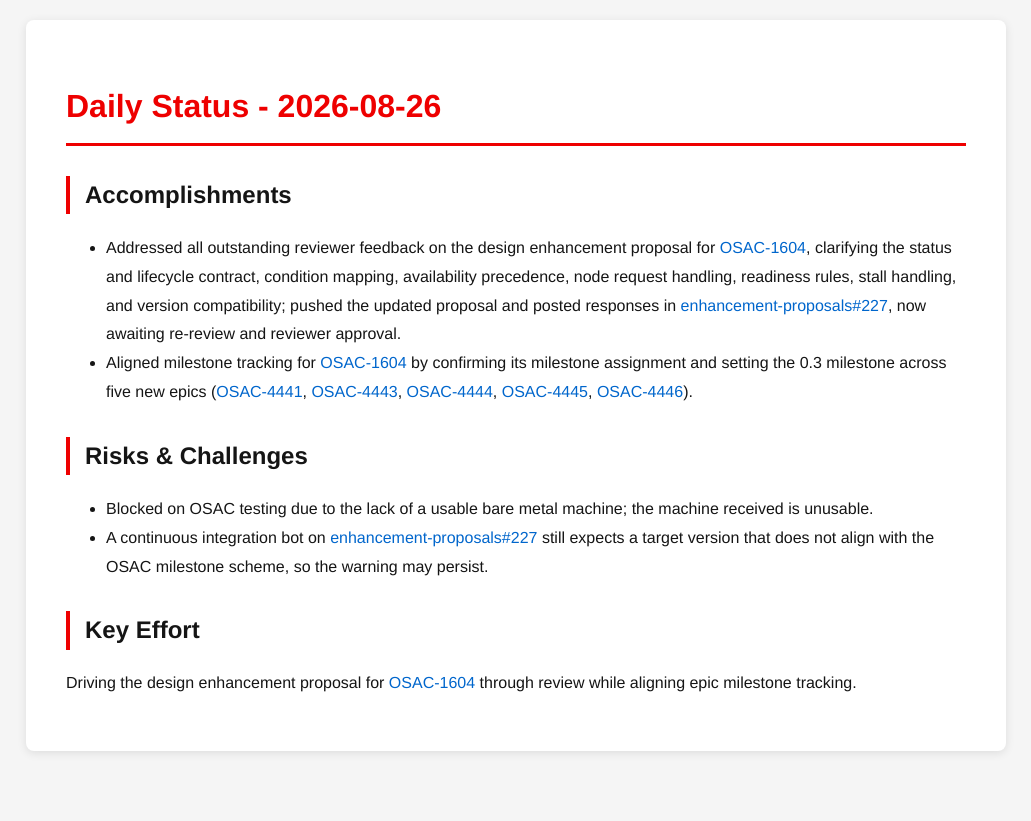
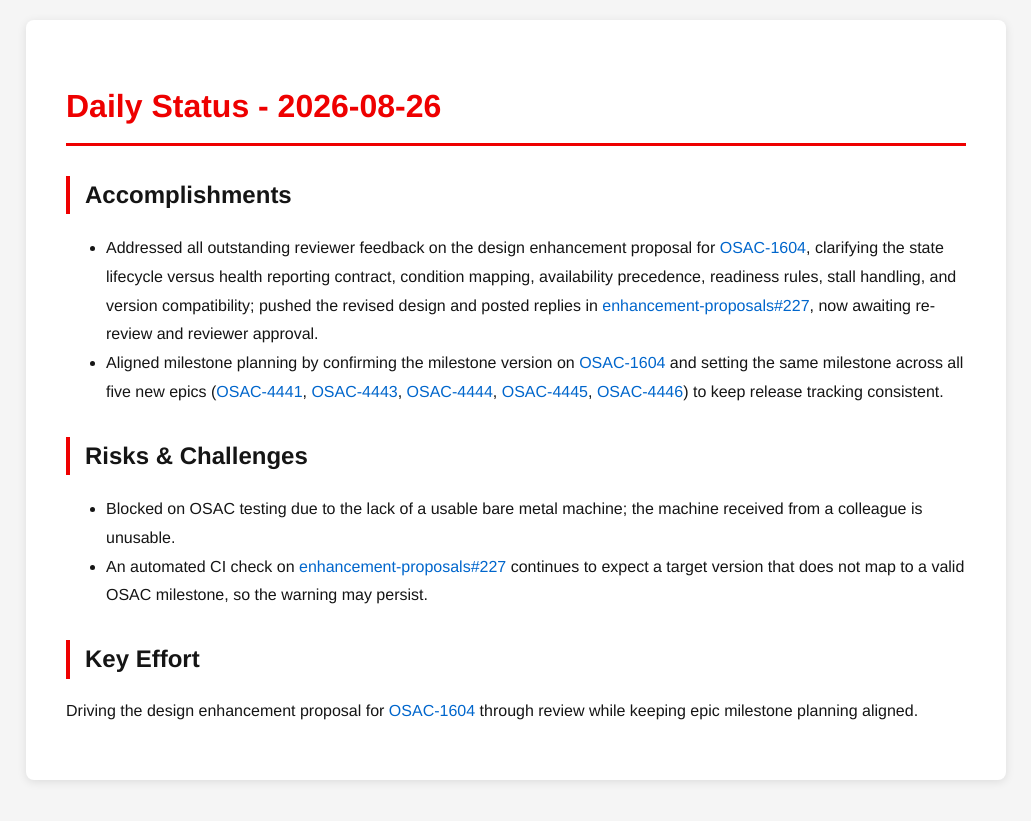
Before and after one commit to tzvatot/daily-status, a Jekyll site: the page built from 2026-08-26.md, in a window 1280 px wide. Shown: the top 821 px of the page, without its empty margins (124-1155 px from the left). Built offline with Jekyll 4.4.1, drawn with Linux system fonts in a browser that asks for light colours.

Commit message:
Daily status update - 2026-08-26

```diff
--- a/2026-08-26.md
+++ b/2026-08-26.md
@@ -7,12 +7,12 @@ date: 2026-08-26
 # Daily Status - 2026-08-26
 
 ## Accomplishments
-- Addressed all outstanding reviewer feedback on the design enhancement proposal for [OSAC-1604](https://redhat.atlassian.net/browse/OSAC-1604), clarifying the status and lifecycle contract, condition mapping, availability precedence, node request handling, readiness rules, stall handling, and version compatibility; pushed the updated proposal and posted responses in [enhancement-proposals#227](https://github.com/osac-project/enhancement-proposals/pull/227), now awaiting re-review and reviewer approval.
-- Aligned milestone tracking for [OSAC-1604](https://redhat.atlassian.net/browse/OSAC-1604) by confirming its milestone assignment and setting the 0.3 milestone across five new epics ([OSAC-4441](https://redhat.atlassian.net/browse/OSAC-4441), [OSAC-4443](https://redhat.atlassian.net/browse/OSAC-4443), [OSAC-4444](https://redhat.atlassian.net/browse/OSAC-4444), [OSAC-4445](https://redhat.atlassian.net/browse/OSAC-4445), [OSAC-4446](https://redhat.atlassian.net/browse/OSAC-4446)).
+- Addressed all outstanding reviewer feedback on the design enhancement proposal for [OSAC-1604](https://redhat.atlassian.net/browse/OSAC-1604), clarifying the state lifecycle versus health reporting contract, condition mapping, availability precedence, readiness rules, stall handling, and version compatibility; pushed the revised design and posted replies in [enhancement-proposals#227](https://github.com/osac-project/enhancement-proposals/pull/227), now awaiting re-review and reviewer approval.
+- Aligned milestone planning by confirming the milestone version on [OSAC-1604](https://redhat.atlassian.net/browse/OSAC-1604) and setting the same milestone across all five new epics ([OSAC-4441](https://redhat.atlassian.net/browse/OSAC-4441), [OSAC-4443](https://redhat.atlassian.net/browse/OSAC-4443), [OSAC-4444](https://redhat.atlassian.net/browse/OSAC-4444), [OSAC-4445](https://redhat.atlassian.net/browse/OSAC-4445), [OSAC-4446](https://redhat.atlassian.net/browse/OSAC-4446)) to keep release tracking consistent.
 
 ## Risks & Challenges
-- Blocked on OSAC testing due to the lack of a usable bare metal machine; the machine received is unusable.
-- A continuous integration bot on [enhancement-proposals#227](https://github.com/osac-project/enhancement-proposals/pull/227) still expects a target version that does not align with the OSAC milestone scheme, so the warning may persist.
+- Blocked on OSAC testing due to the lack of a usable bare metal machine; the machine received from a colleague is unusable.
+- An automated CI check on [enhancement-proposals#227](https://github.com/osac-project/enhancement-proposals/pull/227) continues to expect a target version that does not map to a valid OSAC milestone, so the warning may persist.
 
 ## Key Effort
-Driving the design enhancement proposal for [OSAC-1604](https://redhat.atlassian.net/browse/OSAC-1604) through review while aligning epic milestone tracking.
+Driving the design enhancement proposal for [OSAC-1604](https://redhat.atlassian.net/browse/OSAC-1604) through review while keeping epic milestone planning aligned.
```
